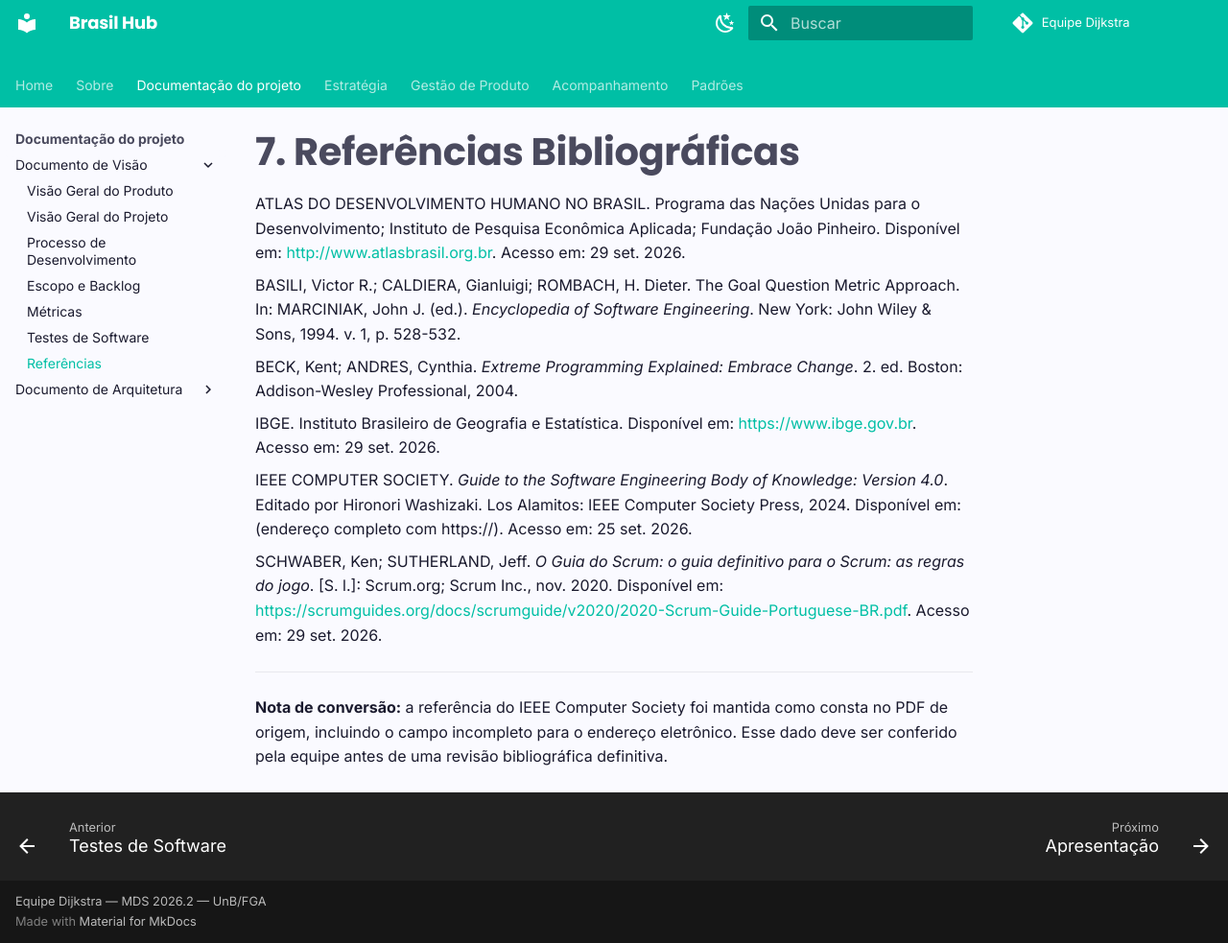
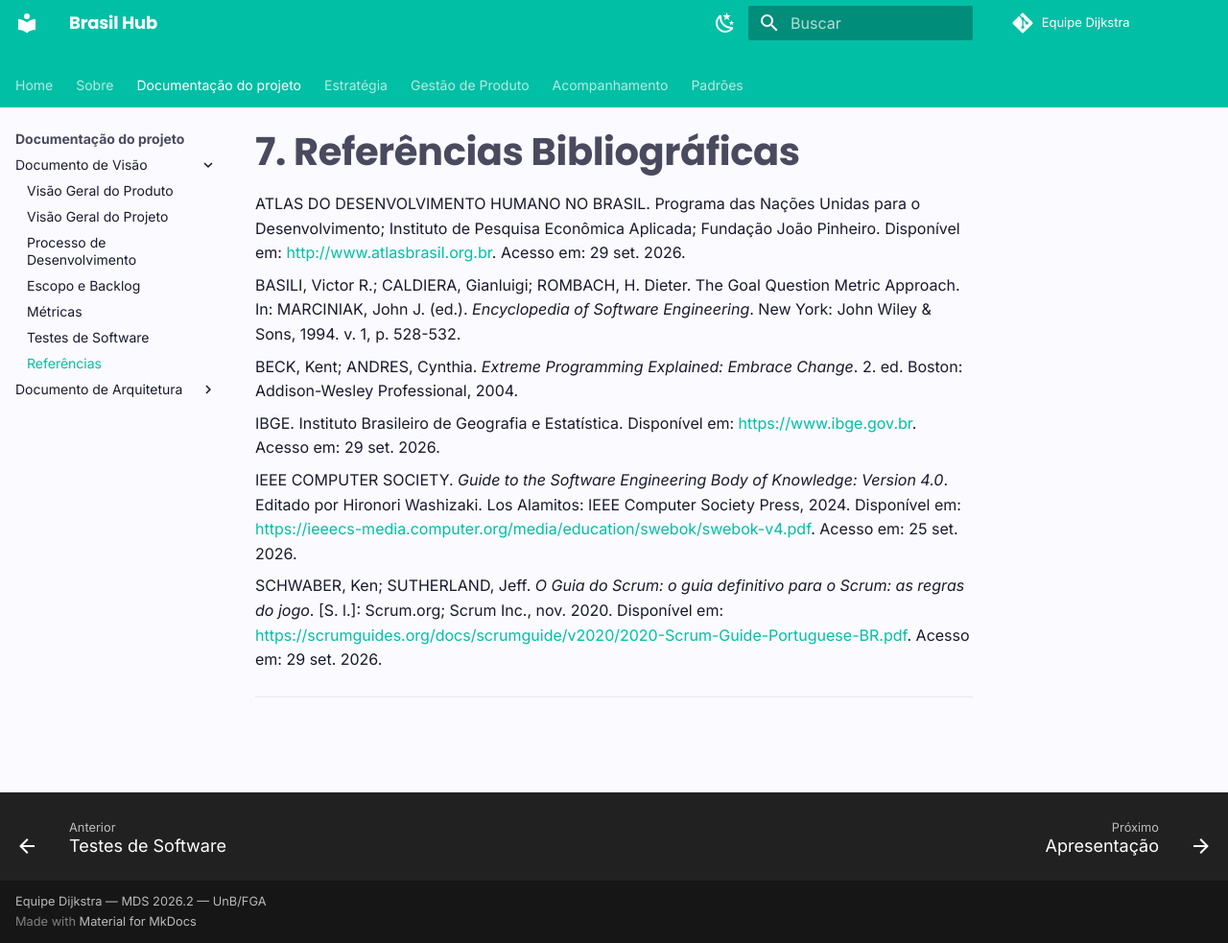
Before and after one commit to FGA0138-MDS-Ajax/2026.2-T02-Dijkstra, an MkDocs documentation site: the page built from docs/documentos/visao/referencias.md, in a window 1280 px wide and 983 px high. Shown: the whole window at 96% size. Built offline with MkDocs 1.6.1 and Material for MkDocs 9.7.7, drawn with Linux system fonts in a browser that asks for light colours; comment, search, counter and statistics services are not loaded.

Commit message:
fix: corrigir endereço do IEEE SWEBOK

```diff
--- a/docs/documentos/visao/referencias.md
+++ b/docs/documentos/visao/referencias.md
@@ -8,10 +8,8 @@
 
 IBGE. Instituto Brasileiro de Geografia e Estatística. Disponível em: <https://www.ibge.gov.br>. Acesso em: 29 set. 2026.
 
-IEEE COMPUTER SOCIETY. *Guide to the Software Engineering Body of Knowledge: Version 4.0*. Editado por Hironori Washizaki. Los Alamitos: IEEE Computer Society Press, 2024. Disponível em: (endereço completo com https://). Acesso em: 25 set. 2026.
+IEEE COMPUTER SOCIETY. *Guide to the Software Engineering Body of Knowledge: Version 4.0*. Editado por Hironori Washizaki. Los Alamitos: IEEE Computer Society Press, 2024. Disponível em: <https://ieeecs-media.computer.org/media/education/swebok/swebok-v4.pdf>. Acesso em: 25 set. 2026.
 
 SCHWABER, Ken; SUTHERLAND, Jeff. *O Guia do Scrum: o guia definitivo para o Scrum: as regras do jogo*. [S. l.]: Scrum.org; Scrum Inc., nov. 2020. Disponível em: <https://scrumguides.org/docs/scrumguide/v2020/2020-Scrum-Guide-Portuguese-BR.pdf>. Acesso em: 29 set. 2026.
 
 ---
-
-**Nota de conversão:** a referência do IEEE Computer Society foi mantida como consta no PDF de origem, incluindo o campo incompleto para o endereço eletrônico. Esse dado deve ser conferido pela equipe antes de uma revisão bibliográfica definitiva.
```
